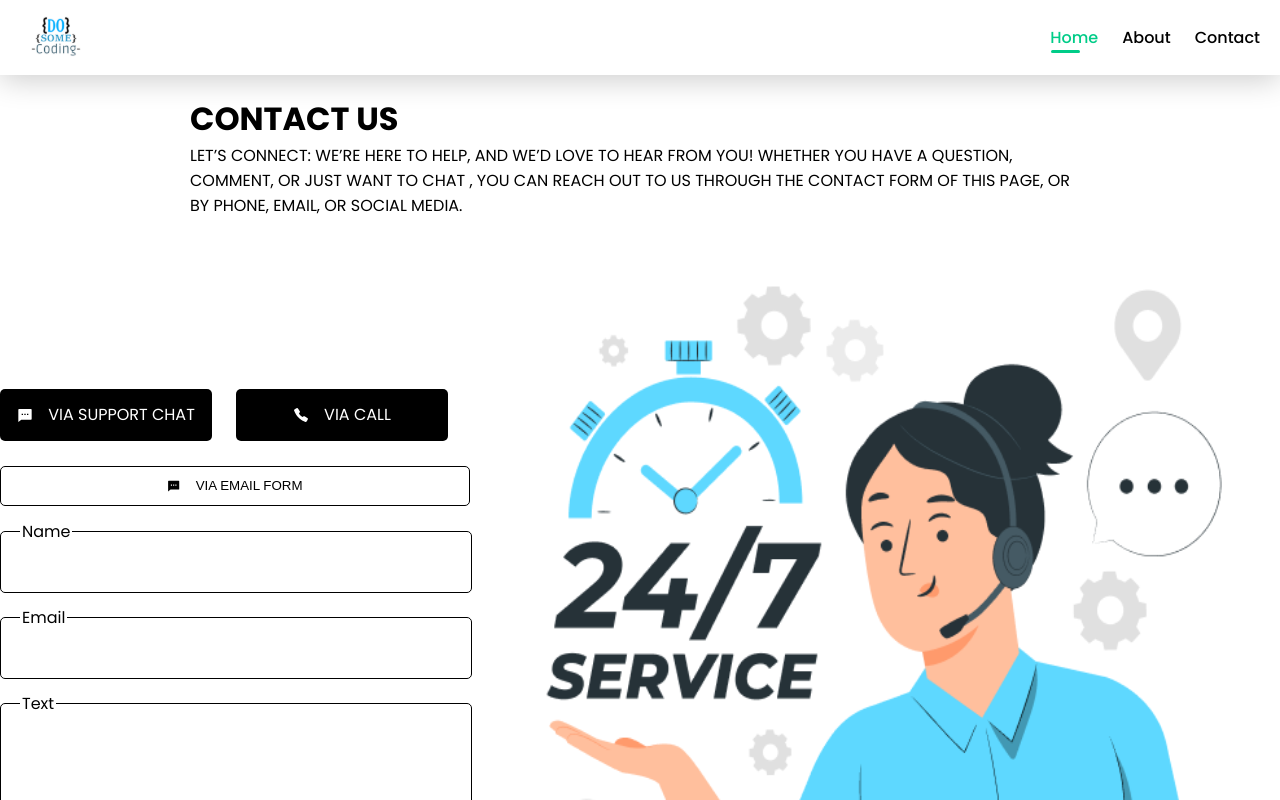
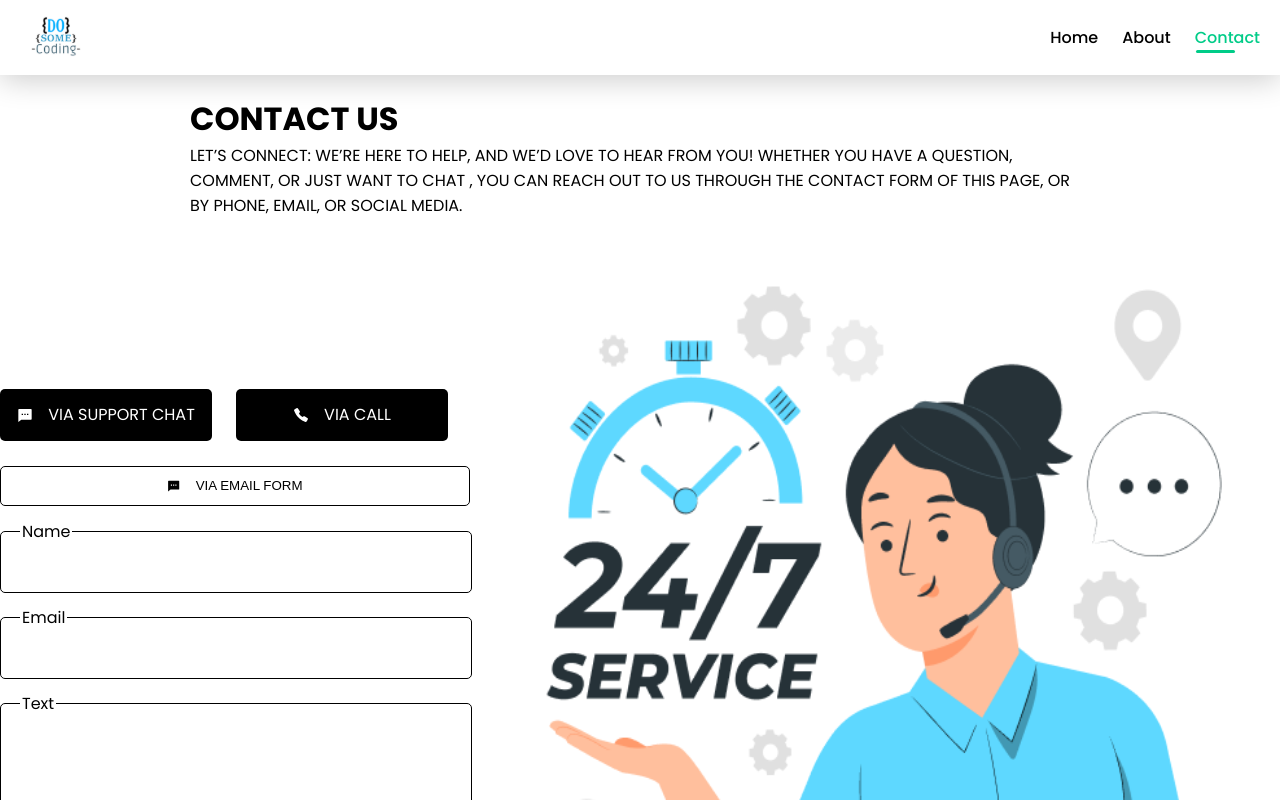
Before and after one commit to mohammad-al-asad/React-Form-Project, a React (Vite) app: page / in a window 1280 px wide. Shown: the top 800 px of the page. Built offline with nearby package versions, Linux system fonts and the light colour scheme.

Commit message:
Fixed Bug

```diff
--- a/src/components/nav.jsx
+++ b/src/components/nav.jsx
@@ -8,9 +8,9 @@ const Nav = () => {
       </div>
       <div>
         <ul>
-            <li className={styles.active}>Home</li>
+            <li>Home</li>
             <li>About</li>
-            <li>Contact</li>
+            <li className={styles.active}>Contact</li>
         </ul>
       </div>
     </div>
```
